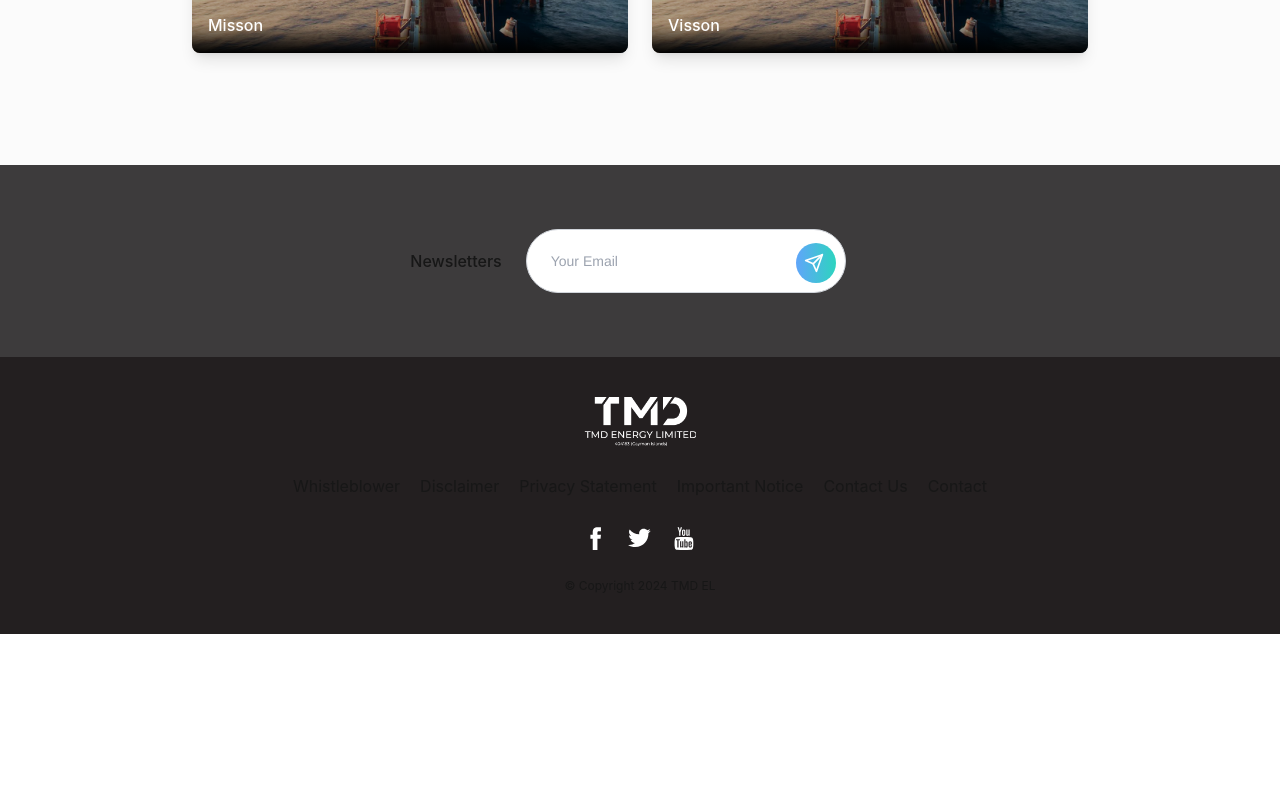
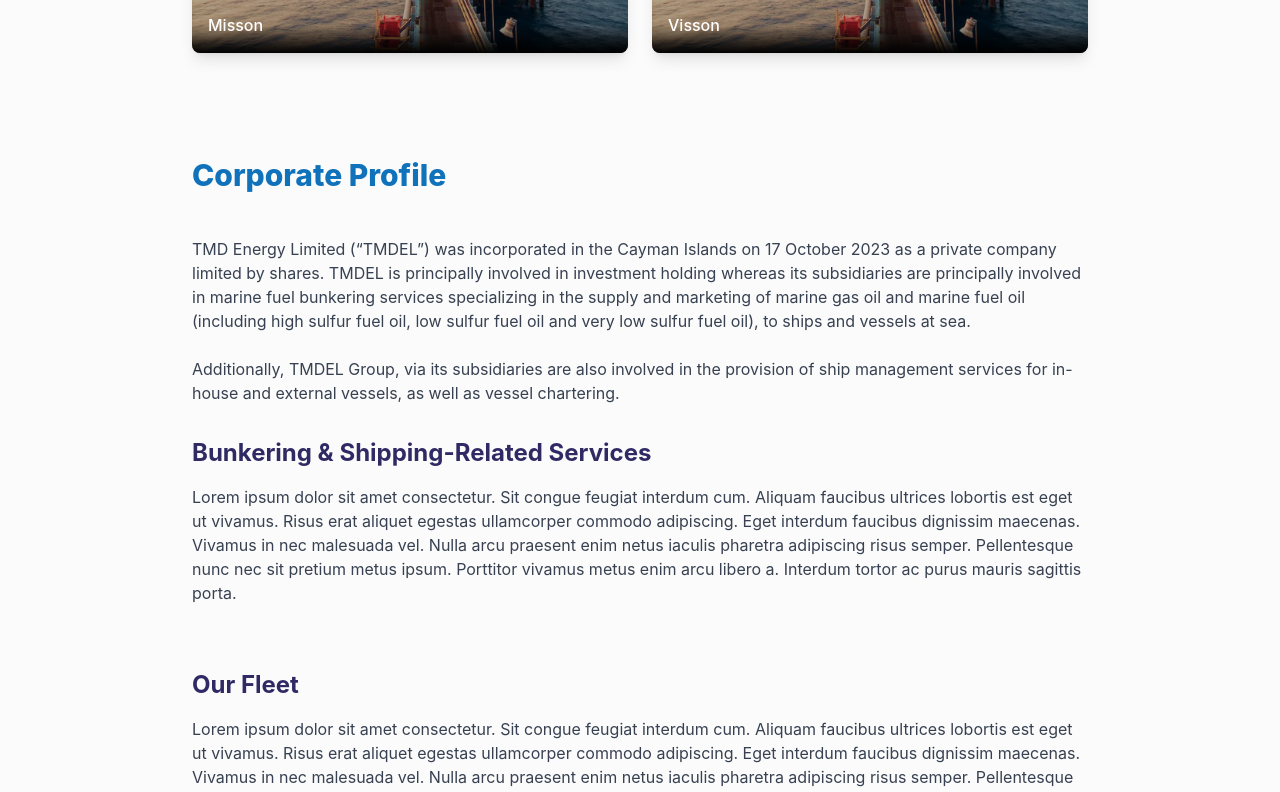
Before and after one commit to aqlhsyfqhsym/tmd-el, a Next.js app: page /about in a window 1280 px wide. Shown: the part 1180-1972 px from the top of the page. Before the commit the page ends 1814 px from the top, so only its background shows below. Built offline with nearby package versions, Linux system fonts and the light colour scheme.

Commit message:
make map for same component

```diff
--- a/app/about/page.tsx
+++ b/app/about/page.tsx
@@ -4,6 +4,9 @@ import Heading from "@/components/atoms/Heading";
 import Hero from "@/components/organisms/Hero";
 import About from "@/data/about.json";
 import CardImage from "@/components/organisms/CardImage";
+import Subheading from "@/components/atoms/Subheading";
+
+import CorporateProfileFeature from "@/components/molecules/SubTitleParagraph";
 
 
 export default function Sustainability() {
@@ -20,7 +23,19 @@ export default function Sustainability() {
         <section className="py-4 md:py-8">
           <Heading heading={About.ourpurpose.title} className="mb-11" />
           <CardImage cards={About.ourpurpose.image} />
+        </section>
 
+        <section className="py-4 md:py-8">
+          <Heading heading={About.aboutus.title} className="mb-11" />
+          <Subheading subheading={About.aboutus.description} />
+
+          {About.aboutus.features.map((feature, index) => (
+            <CorporateProfileFeature
+              key={index}
+              title={feature.title}
+              description={feature.description}
+            />
+          ))}
         </section>
       </div>
     </div>
--- a/components/atoms/Subheading/index.tsx
+++ b/components/atoms/Subheading/index.tsx
@@ -7,8 +7,8 @@ interface MainTitleProps {
 const MainTitle: React.FC<MainTitleProps> = ({ subheading }) => {
   return (
     <>
-      <p className="text-gray-700 text-base">{subheading}</p>
-      </>
+    <p className="text-gray-700 text-base" dangerouslySetInnerHTML={{ __html: subheading }} />
+    </>
   );
 };
 
--- a/data/about.json
+++ b/data/about.json
@@ -4,7 +4,7 @@
         "subheading": "Empowering the Maritime Industry with Reliable and Sustainable Solutions.",
         "subheadingleft": "A leader in marine energy solutions, delivering innovation and sustainability to the maritime industry",
         "image": "/images/hero/platform.png"
-    } ,
+    },
     "ourpurpose": {
         "title": "Our Purpose & Values",
         "image": [
@@ -19,5 +19,31 @@
                 "link": "#"
             }
         ]
-     }
+    },
+    "aboutus": {
+        "title": "Corporate Profile ",
+        "description": "TMD Energy Limited (“TMDEL”) was incorporated in the Cayman Islands on 17 October 2023 as a private company limited by shares. TMDEL is principally involved in investment holding whereas its subsidiaries are principally involved in marine fuel bunkering services specializing in the supply and marketing of marine gas oil and marine fuel oil (including high sulfur fuel oil, low sulfur fuel oil and very low sulfur fuel oil), to ships and vessels at sea.<br><br> Additionally, TMDEL Group, via its subsidiaries are also involved in the provision of ship management services for in-house and external vessels, as well as vessel chartering.",
+        "features": [
+            {
+                "title": "Bunkering & Shipping-Related Services",
+                "description": "Lorem ipsum dolor sit amet consectetur. Sit congue feugiat interdum cum. Aliquam faucibus ultrices lobortis est eget ut vivamus. Risus erat aliquet egestas ullamcorper commodo adipiscing. Eget interdum faucibus dignissim maecenas. Vivamus in nec malesuada vel. Nulla arcu praesent enim netus iaculis pharetra adipiscing risus semper. Pellentesque nunc nec sit pretium metus ipsum. Porttitor vivamus metus enim arcu libero a. Interdum tortor ac purus mauris sagittis porta."
+            },
+            {
+                "title": "Our Fleet",
+                "description": "Lorem ipsum dolor sit amet consectetur. Sit congue feugiat interdum cum. Aliquam faucibus ultrices lobortis est eget ut vivamus. Risus erat aliquet egestas ullamcorper commodo adipiscing. Eget interdum faucibus dignissim maecenas.\nVivamus in nec malesuada vel. Nulla arcu praesent enim netus iaculis pharetra adipiscing risus semper. Pellentesque nunc nec sit pretium metus ipsum. Porttitor vivamus metus enim arcu libero a. Interdum tortor ac purus mauris sagittis porta.\nPosuere vitae et tortor eget aliquam volutpat nunc. Quis egestas faucibus vel aenean eget. Praesent vitae tristique netus diam est cras faucibus. Lacus maecenas aliquam fermentum suscipit eu cras ullamcorper. Massa iaculis quis vitae diam quis. Arcu est cras justo neque. Luctus sit maecenas nulla consectetur vitae. Nunc ridiculus sit pulvinar turpis venenatis blandit. Venenatis eu egestas sed consectetur ac. Leo lectus convallis eleifend fames. Morbi venenatis neque habitant pharetra magna."
+            },
+            {
+                "title": "Comprehensive Service Overview",
+                "description": "Lorem ipsum dolor sit amet consectetur. Sit congue feugiat interdum cum. Aliquam faucibus ultrices lobortis."
+            },
+            {
+                "title": "Ship Management Services",
+                "description": "Lorem ipsum dolor sit amet consectetur. Sit congue feugiat interdum cum. Aliquam faucibus ultrices lobortis est eget ut vivamus. Risus erat aliquet egestas ullamcorper commodo adipiscing. Eget interdum faucibus  "
+            },
+            {
+                "title": "Service Overview",
+                "description": "Lorem ipsum dolor sit amet consectetur. Sit congue feugiat interdum cum. Aliquam faucibus ultrices lobortis est eget ut vivamus. Risus erat aliquet egestas ullamcorper commodo adipiscing. Eget interdum faucibus "
+            }
+        ]
+    }
 }
```
